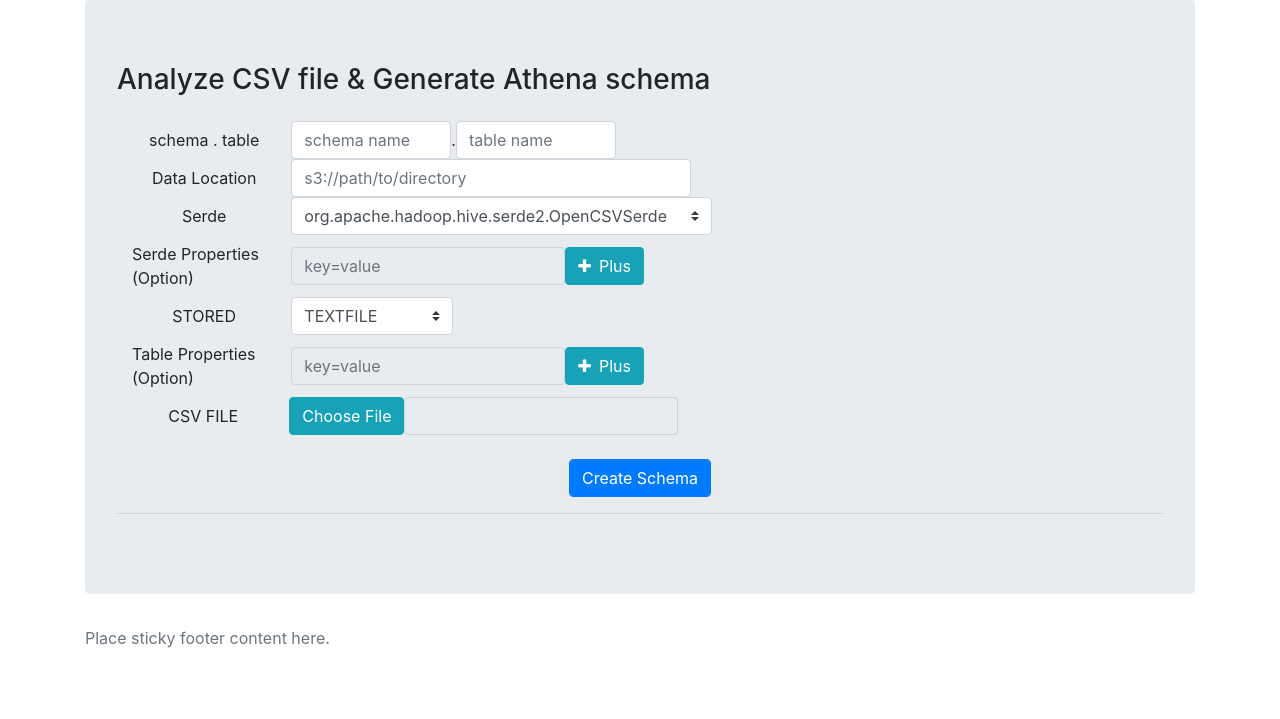
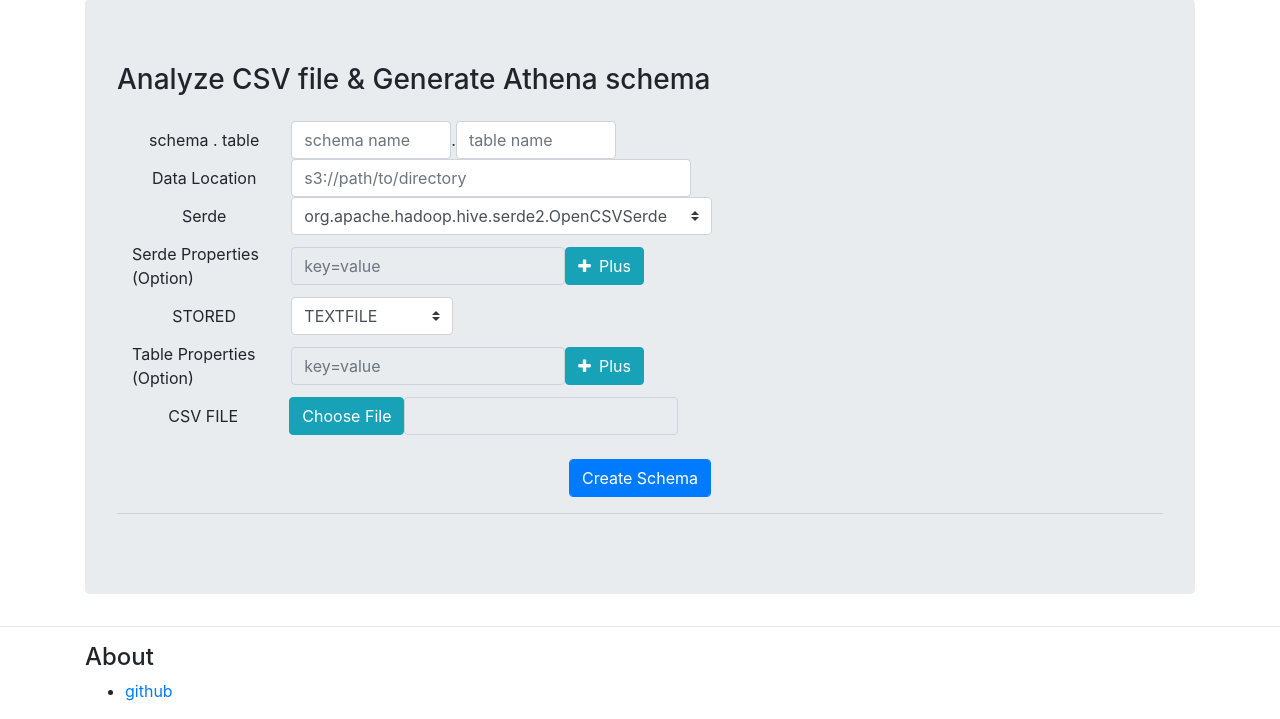
Before and after one commit to yuokada/heroku-csv2athena_schema, a Django app: page / in a window 1280 px wide. Shown: the part 81-800 px from the top of the page. Run offline with Django 3.2, Linux system fonts and the light colour scheme; some libraries are stand-ins or nearby versions.

Commit message:
Update footer

```diff
--- a/templates/base.html
+++ b/templates/base.html
@@ -40,10 +40,16 @@
 
 {% block footer %}
     <nav class="footer mt-auto">
+        <hr>
         <footer>
             <!-- footer space -->
             <div class="container">
-                <span class="text-muted">Place sticky footer content here.</span>
+                <h4 class="h4">About</h4>
+                <ul>
+                    <li>
+                        <a href="https://github.com/yuokada/heroku-csv2athena_schema">github</a>
+                    </li>
+                </ul>
             </div>
         </footer>
     </nav>
```
